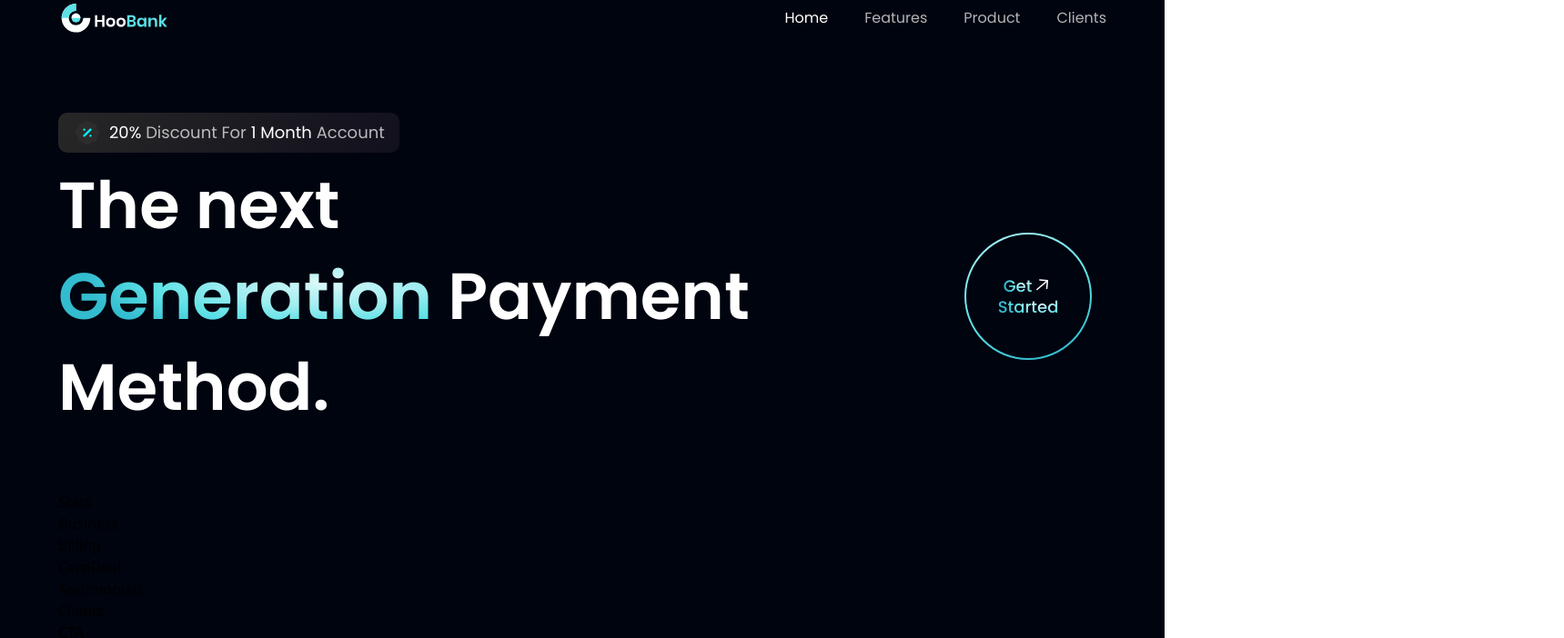
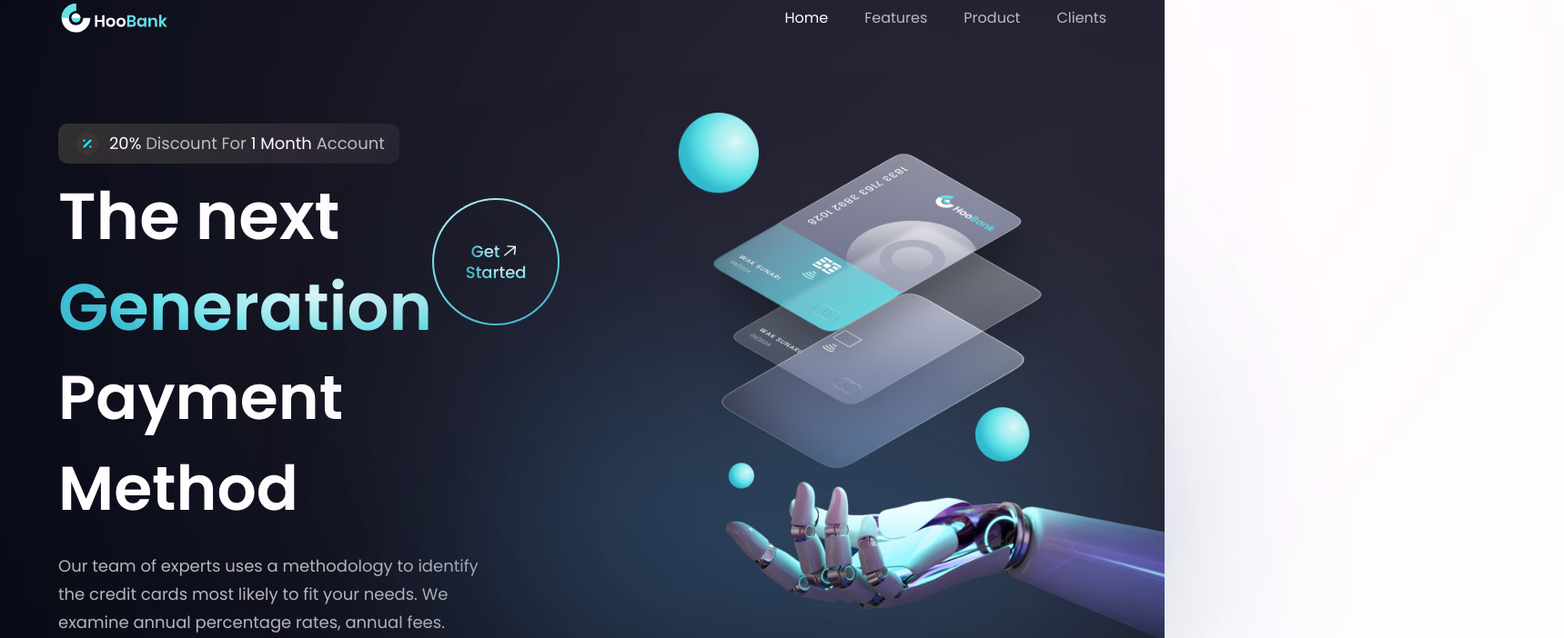
Before and after one commit to Pegrume88/modern-bank-react-app, a React (Vite) app in the folder modern_bank_app/: page / in a window 1280 px wide. Shown: the part 20-722 px from the top of the page at 91% size, 1719 px wide, since content can reach past the window. Built offline with nearby package versions, Linux system fonts and the light colour scheme.

Commit message:
added paragraph and gradients affects

```diff
--- a/modern_bank_app/src/components/Hero.jsx
+++ b/modern_bank_app/src/components/Hero.jsx
@@ -24,15 +24,32 @@ const Hero = () => (
       <div className="flex flex-row justify-between items-center w-full">
         <h1 className="flex-1 font-poppins font-semibold ss:text-[72px] text-[52px] text-white ss:leading-[100px] leading-[75px]">
           The next <br className="sm:block hidden" />{" "}
-          <span className="text-gradient">Generation</span> Payment Method.
+          <span className="text-gradient">Generation</span>
         </h1>
 
-        <div className='ss:flex hidden md:mr-4 mr-0'>
+        <div className="ss:flex hidden md:mr-4 mr-0">
           <GetStarted />
         </div>
+      </div>
+      <h1 className="font-poppins font-semibold ss:text-[68px] text-[52px]
+      text-white ss:leading-[100px] leading-[75px] w-full">
+          Payment Method
+      </h1>
+      <p className={`${styles.paragraph} max-w-[470px] mt-5`}>
+        Our team of experts uses a methodology to identify the credit cards
+        most likely to fit your needs. We examine annual percentage rates,
+        annual fees.
+      </p>
+    </div>
+    <div>
+      <img src={robot} alt="billing" className='w-[100%] h-[100%] relative z-[5]' />
 
-      </div>
+      <div className='absolute z-[0] w-[40%] h-[35%] top-0 pink__gradient' />
+      <div className='absolute z-[1] w-[80%] h-[80%] rounded-full bottom-40 white__gradient' />
+      <div className='absolute z-[0] w-[50%] h-[50%] right-20 bottom-20 blue__gradient' />
+
     </div>
+
   </section>
 );
 
```
